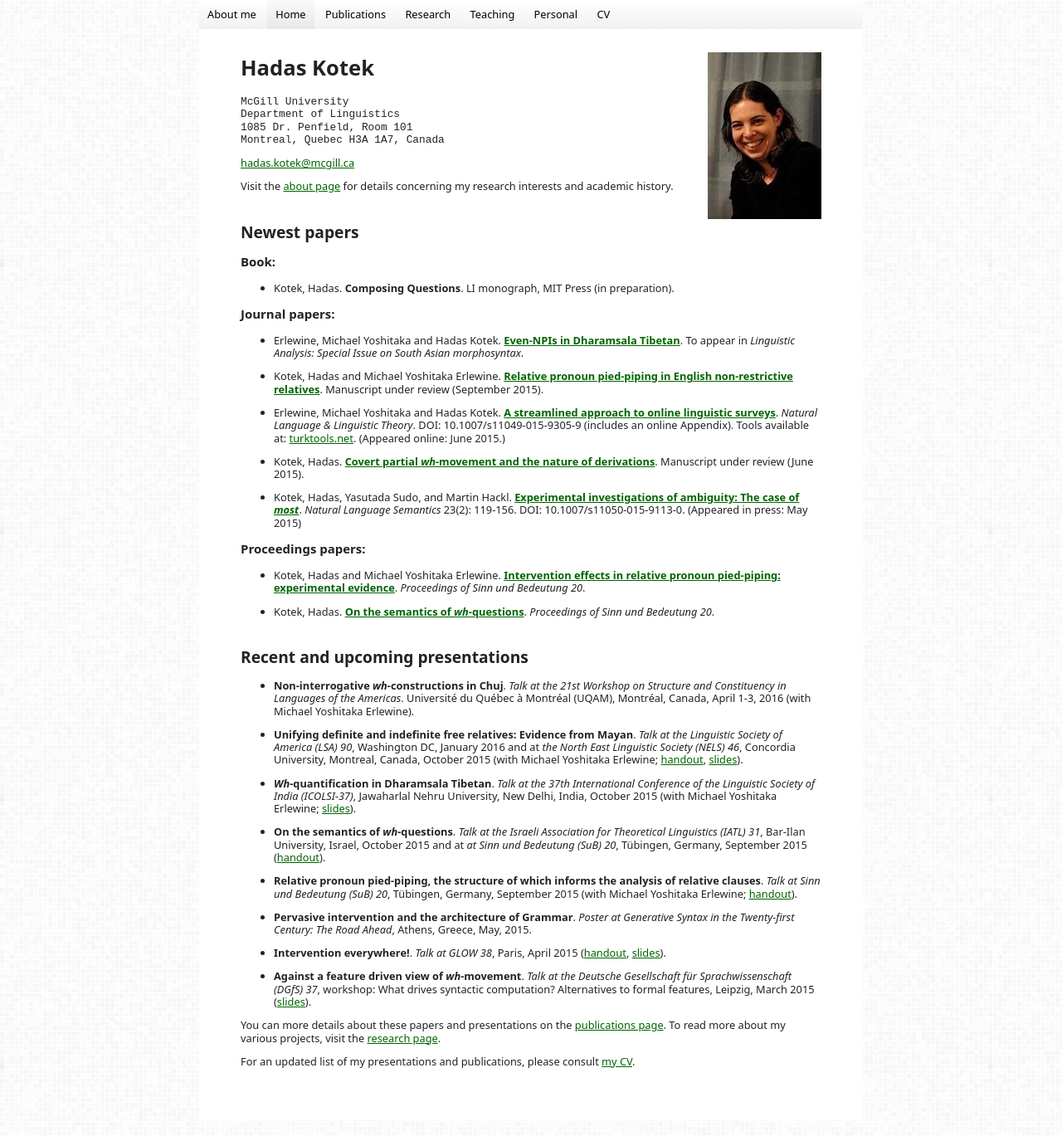
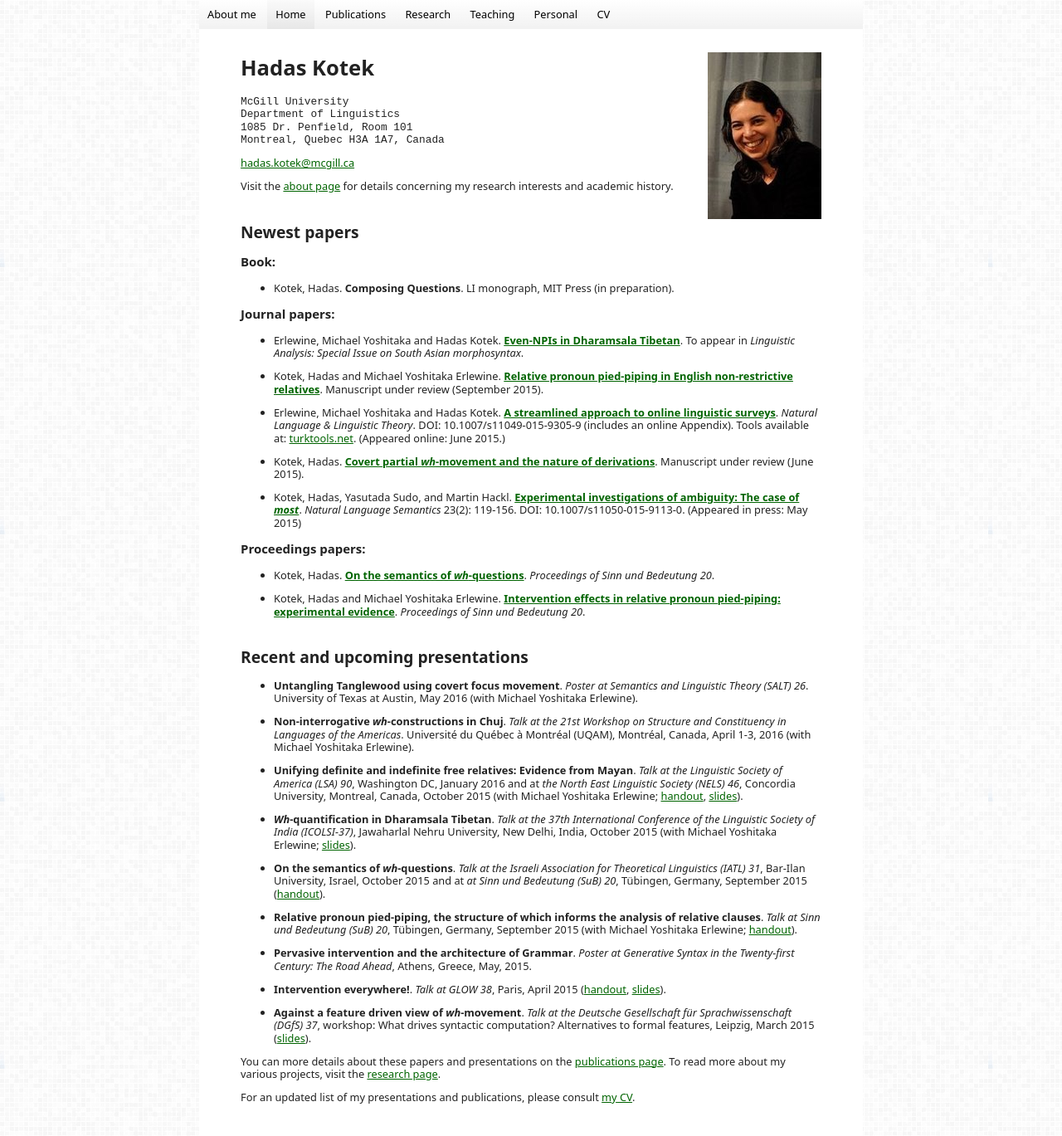
Before and after one commit to hkotek/hkotek.com, a Jekyll site: the page built from index.md, in a window 1280 px wide and 1393 px high. Shown: the top 1369 px of the window at 83% size. Built offline with Jekyll 4.4.1, drawn with Linux system fonts in a browser that asks for light colours.

Commit message:
update SALT

```diff
--- a/index.md
+++ b/index.md
@@ -47,14 +47,15 @@ Newest papers
 
 ### Proceedings papers: ###
 
-* Kotek, Hadas and Michael Yoshitaka Erlewine. [**Intervention effects in relative pronoun pied-piping: experimental evidence**](kotek-erlewine-sub20.pdf). *Proceedings of Sinn und Bedeutung 20*.
-
 * Kotek, Hadas. [**On the semantics of *wh*-questions**](SuB-wh-paper.pdf). *Proceedings of Sinn und Bedeutung 20*.
 
+* Kotek, Hadas and Michael Yoshitaka Erlewine. [**Intervention effects in relative pronoun pied-piping: experimental evidence**](kotek-erlewine-sub20.pdf). *Proceedings of Sinn und Bedeutung 20*.
 
 
 Recent and upcoming presentations
 ---------------------------------
+
+* **Untangling Tanglewood using covert focus movement**. *Poster at Semantics and Linguistic Theory (SALT) 26*. University of Texas at Austin, May 2016 (with Michael Yoshitaka Erlewine).
 
 * **Non-interrogative *wh*-constructions in Chuj**. *Talk at the 21st Workshop on Structure and Constituency in Languages of the Americas*. Université du Québec à Montréal (UQAM), Montréal, Canada, April 1-3, 2016 (with Michael Yoshitaka Erlewine).
 
```
Also changed, not shown: 1 other file.
